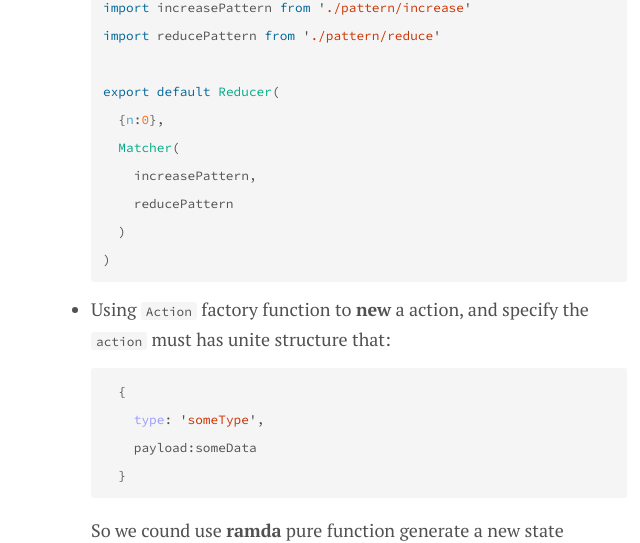
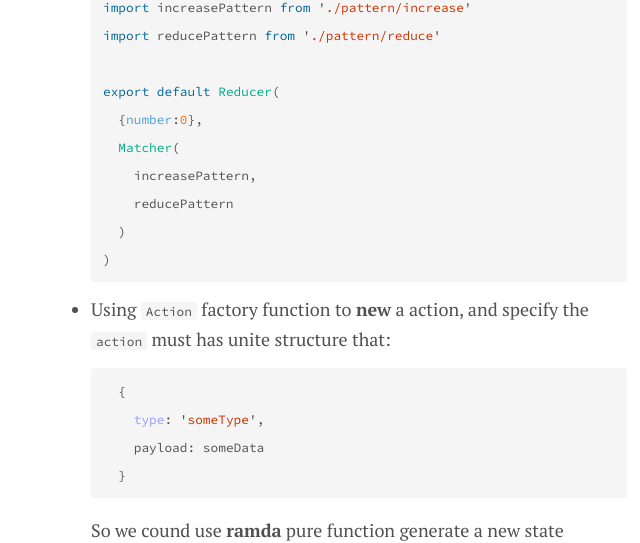
Before and after one commit to reallixiangyuanying/jituanlin.github.io, a Jekyll site: the page built from _posts/2017-10-02-Using-ramda-reudx.md, in a window 1280 px wide and 900 px high, scrolled down 3193 px. Shown: the part 149-692 px from the top of the window, without its empty margins (301-941 px from the left). Built offline with Jekyll 4.4.1, drawn with Linux system fonts in a browser that asks for light colours; nearby versions of some CDN libraries.

Commit message:
[update]:post about

```diff
--- a/_posts/2017-10-02-Using-ramda-reudx.md
+++ b/_posts/2017-10-02-Using-ramda-reudx.md
@@ -113,7 +113,7 @@ With **ramda-redux**
   import reducePattern from './pattern/reduce'
 
   export default Reducer(
-    {n:0},
+    {number:0},
     Matcher(
       increasePattern,
       reducePattern
```
Also changed, not shown: other parts of _posts/2017-10-02-Using-ramda-reudx.md (+1 -1 lines), _posts/2017--10-02-About-the-author.md (+2 -0 lines).
